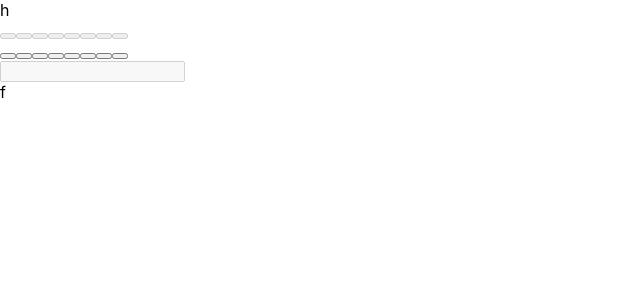
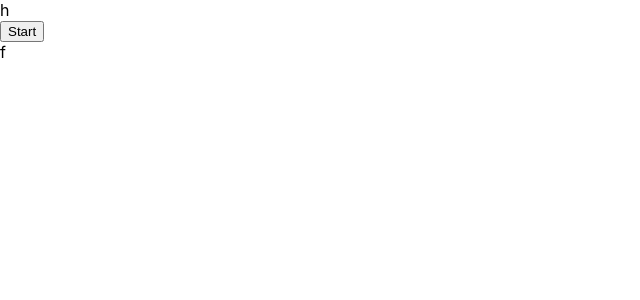
Before and after one commit to CadeWeiskopf/beat-maker, a React (Create React App) app: page / in a window 1280 px wide. Shown: the top 300 px of the page, without its empty margins (0-640 px from the left). Built offline with nearby package versions, Linux system fonts and the light colour scheme; the HTML template or start-up script is replaced by a standard one.

Commit message:
restarting

```diff
--- a/src/components/BeatPad.tsx
+++ b/src/components/BeatPad.tsx
@@ -1,97 +1,56 @@
-import React, { useCallback, useEffect, useState } from "react";
-
-const NUM_STEPS = 8;
-const METRONOME_NUMBER = 2;
-const BEATS_PER_TICK = 4;
+import React, { useState, useEffect } from "react";
+import { bpSyncWorkerScript } from "./beatpad-sync-worker-script";
 
 const BeatPad: React.FC = () => {
-  const [sequence, setSequence] = useState<boolean[]>(
-    new Array(NUM_STEPS).fill(false)
-  );
-  const [metronome, setMetronome] = useState<boolean[]>(
-    new Array(METRONOME_NUMBER).fill(false)
-  );
-  const [currentBeat, setCurrentBeat] = useState<number>(0);
-  const [tempoBeat, setTempoBeat] = useState<number>(0);
+  const BPM = 120;
 
-  const toggleStep = (step: number) => {
-    console.log("toggle", step, sequence[step]);
-    sequence[step] = !sequence[step];
-    setSequence(sequence.map((s) => s));
+  const [audioContext, setAudioContext] = useState<AudioContext | null>(null);
+  const [isStarted, setIsStarted] = useState(false);
+
+  const createSyncWorker = () => {
+    return new SharedWorker(
+      URL.createObjectURL(
+        new Blob([bpSyncWorkerScript], { type: "application/javascript" })
+      )
+    );
   };
 
-  const [tempo, setTempo] = useState<number>(120);
+  const syncWorker = createSyncWorker();
 
-  const handleTempoChange = (newTempo: number) => {
-    setTempo(newTempo);
+  const startAudioContext = () => {
+    const context = new AudioContext();
+    setAudioContext(context);
+    setIsStarted(true);
   };
 
-  const playSequence = useCallback(() => {
-    setTempoBeat((prevBeat) => (prevBeat + 1) % METRONOME_NUMBER);
-    console.log(sequence);
-  }, [sequence]);
+  useEffect(() => {
+    syncWorker.port.start();
 
-  const playBeats = useCallback(() => {
-    setCurrentBeat((prevBeat) => (prevBeat + 1) % NUM_STEPS);
-    console.log(sequence);
-  }, [sequence]);
+    const scheduleBeat = (beatType: string, time: number) => {
+      if (time) {
+        syncWorker.port.postMessage({ beatType, time });
+      }
+    };
 
-  useEffect(() => {
-    const tempoInterval = (60 / tempo) * 1000;
-    const beatsInterval = (60 / tempo) * (1 / BEATS_PER_TICK) * 1000;
-    const tempoTimer = setInterval(playSequence, tempoInterval);
-    const beatsTimer = setInterval(playBeats, beatsInterval);
-    return () => {
-      clearInterval(tempoTimer);
-      clearInterval(beatsTimer);
-    };
-  }, [tempo, sequence, playSequence, playBeats]);
+    if (isStarted) {
+      const beatInterval = 60000 / BPM;
+      const interval = setInterval(() => {
+        const time = audioContext?.currentTime || 0;
+        scheduleBeat("kick", time);
+        scheduleBeat("snare", time);
+      }, beatInterval);
+
+      return () => {
+        clearInterval(interval);
+        syncWorker.port.close();
+        audioContext?.close();
+      };
+    }
+  }, [isStarted, audioContext, syncWorker.port]);
 
   return (
-    <div className="beat-pad">
-      <div style={{ display: "flex" }}>
-        {metronome.map((isMetronome, step) => {
-          return (
-            <div key={step}>
-              <button
-                disabled
-                className={`beat-pad-step ${
-                  step === tempoBeat ? "active-tempo-beat" : ""
-                }`}
-              />
-              {new Array(BEATS_PER_TICK - 1).fill(null).map((e, i) => {
-                return (
-                  <button
-                    key={i}
-                    disabled
-                    className={`beat-pad-step`}
-                  />
-                );
-              })}
-            </div>
-          );
-        })}
-      </div>
-      <div>
-        {sequence.map((isBeat, step) => {
-          return (
-            <button
-              key={step}
-              className={`beat-pad-step ${isBeat ? "active" : ""} ${
-                currentBeat === step ? "active-tempo-beat" : ""
-              }`}
-              onClick={() => toggleStep(step)}
-            />
-          );
-        })}
-      </div>
-      <input
-        type="number"
-        disabled
-        onInput={(event: React.FormEvent<HTMLInputElement>) => {
-          handleTempoChange(event.currentTarget.valueAsNumber);
-        }}
-      />
+    <div>
+      {!isStarted && <button onClick={startAudioContext}>Start</button>}
     </div>
   );
 };
--- /dev/null
+++ b/src/components/beatpad-sync-worker-script.ts
@@ -0,0 +1,13 @@
+export const bpSyncWorkerScript = `
+  let nextBeatTime = 0;
+
+  onconnect = function (e) {
+    const port = e.ports[0];
+    port.onmessage = function (event) {
+      if (event.data === 'get-sync-time') {
+        port.postMessage(nextBeatTime);
+        return;
+      }
+    };
+  };
+`;
```
